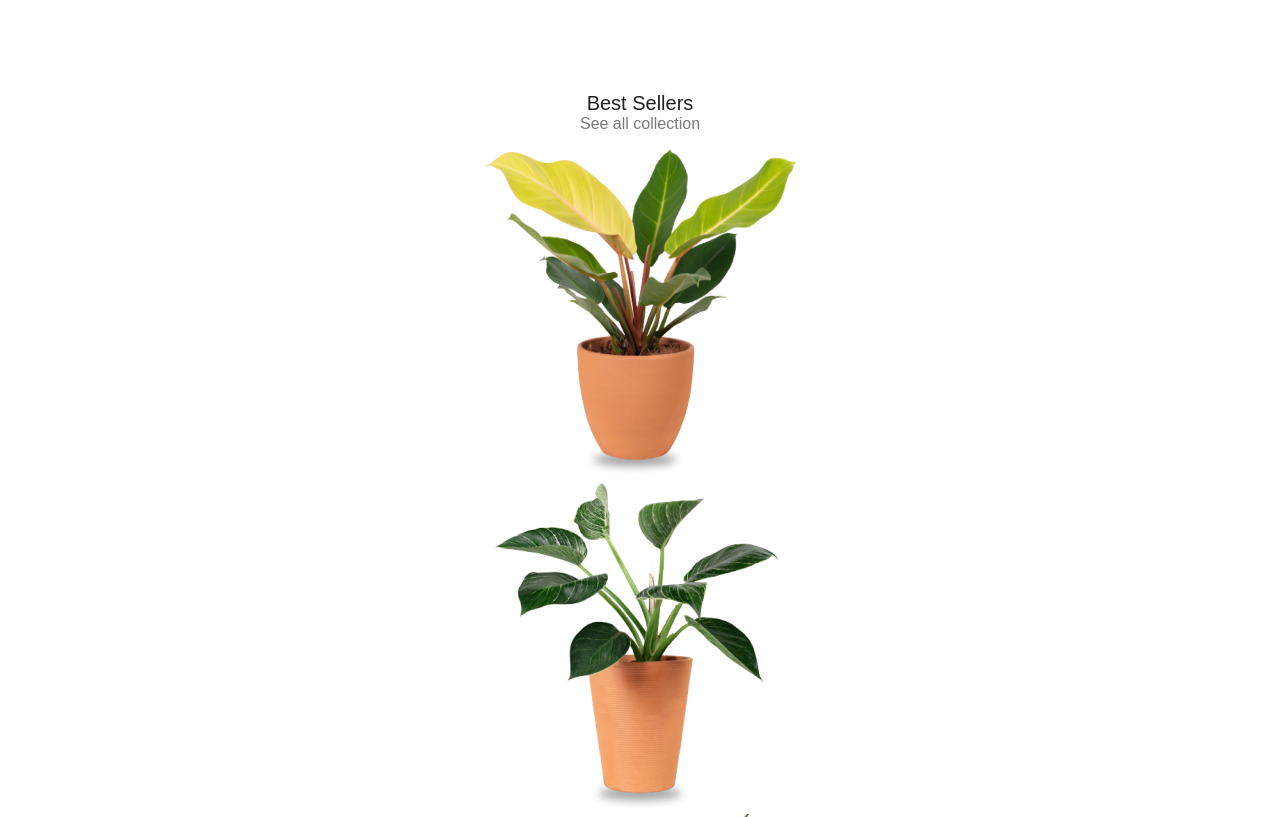
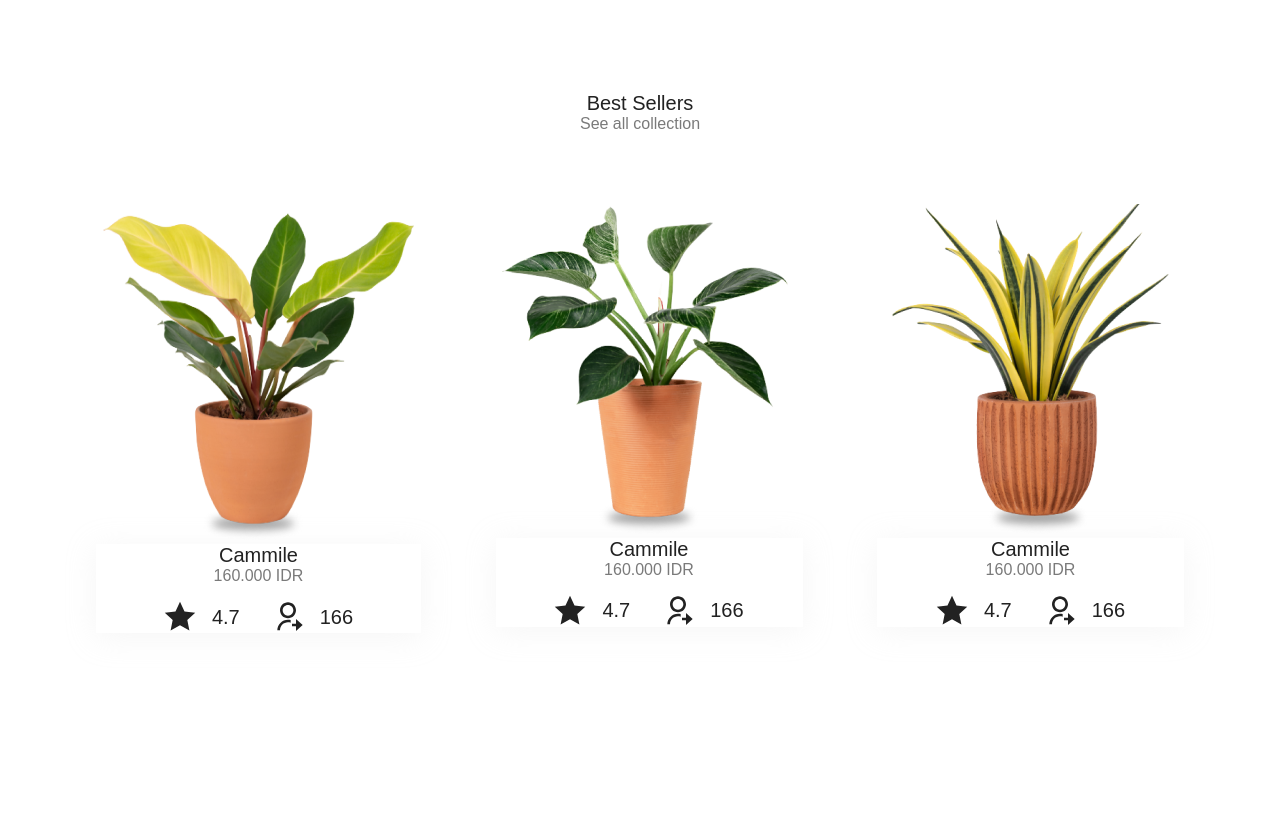
Before and after one commit to cavinhartono/plants-app, a plain HTML site: page pages/homepage.html in a window 1280 px wide. Shown: the part 1060-1877 px from the top of the page. Drawn offline with Linux system fonts and the light colour scheme.

Commit message:
Best Sellers is processing

```diff
--- a/assets/css/master.css
+++ b/assets/css/master.css
@@ -124,9 +124,12 @@ li {
 }
 
 .header .icon {
+  color: var(--white-500);
+}
+
+.icon {
   width: var(--small);
   height: var(--small);
-  color: var(--white-500);
 }
 
 .header.scroller {
--- a/assets/css/style.css
+++ b/assets/css/style.css
@@ -75,7 +75,7 @@ section:not(.container) {
   color: var(--blue-700);
 }
 
-.service .content .list .icon {
+:is(.service .content .list .icon) {
   width: var(--medium);
   height: var(--medium);
   color: inherit;
@@ -84,3 +84,31 @@ section:not(.container) {
 .best_sellers {
   text-align: center;
 }
+
+.best_sellers .card {
+  margin: var(--medium) 0;
+  display: flex;
+  justify-content: space-between;
+  align-items: center;
+}
+
+.best_sellers .card .list .link .detail {
+  box-shadow: 0px 4px 30px #dddada40;
+}
+
+.best_sellers .card .preview {
+  margin: var(--s-small) 0;
+  display: flex;
+  justify-content: center;
+  gap: var(--small);
+}
+
+.best_sellers .card .preview .list {
+  display: flex;
+  gap: var(--s-small);
+  align-items: center;
+}
+
+.best_sellers .card .preview .list .label {
+  font-size: var(--label);
+}
--- a/pages/homepage.html
+++ b/pages/homepage.html
@@ -129,7 +129,38 @@
             <a href="#" class="link">
               <img src="/assets/img/image.png" alt="" />
               <div class="detail">
-                <h1 class="title"></h1>
+                <h1 class="title">Cammile</h1>
+                <h1 class="subtitle">160.000 IDR</h1>
+                <ul class="preview">
+                  <li class="list">
+                    <span class="icon">
+                      <svg
+                        xmlns="http://www.w3.org/2000/svg"
+                        fill="currentColor"
+                        viewBox="0 0 24 24"
+                      >
+                        <path
+                          d="M12.0006 18.26L4.94715 22.2082L6.52248 14.2799L0.587891 8.7918L8.61493 7.84006L12.0006 0.5L15.3862 7.84006L23.4132 8.7918L17.4787 14.2799L19.054 22.2082L12.0006 18.26Z"
+                        ></path>
+                      </svg>
+                    </span>
+                    <span class="label">4.7</span>
+                  </li>
+                  <li class="list">
+                    <span class="icon">
+                      <svg
+                        xmlns="http://www.w3.org/2000/svg"
+                        fill="currentColor"
+                        viewBox="0 0 24 24"
+                      >
+                        <path
+                          d="M14 14.252V16.3414C13.3744 16.1203 12.7013 16 12 16C8.68629 16 6 18.6863 6 22H4C4 17.5817 7.58172 14 12 14C12.6906 14 13.3608 14.0875 14 14.252ZM12 13C8.685 13 6 10.315 6 7C6 3.685 8.685 1 12 1C15.315 1 18 3.685 18 7C18 10.315 15.315 13 12 13ZM12 11C14.21 11 16 9.21 16 7C16 4.79 14.21 3 12 3C9.79 3 8 4.79 8 7C8 9.21 9.79 11 12 11ZM18 17V13.5L23 18L18 22.5V19H15V17H18Z"
+                        ></path>
+                      </svg>
+                    </span>
+                    <span class="label">166</span>
+                  </li>
+                </ul>
               </div>
             </a>
           </li>
@@ -137,7 +168,38 @@
             <a href="#" class="link">
               <img src="/assets/img/image-1.png" alt="" />
               <div class="detail">
-                <h1 class="title"></h1>
+                <h1 class="title">Cammile</h1>
+                <h1 class="subtitle">160.000 IDR</h1>
+                <ul class="preview">
+                  <li class="list">
+                    <span class="icon">
+                      <svg
+                        xmlns="http://www.w3.org/2000/svg"
+                        fill="currentColor"
+                        viewBox="0 0 24 24"
+                      >
+                        <path
+                          d="M12.0006 18.26L4.94715 22.2082L6.52248 14.2799L0.587891 8.7918L8.61493 7.84006L12.0006 0.5L15.3862 7.84006L23.4132 8.7918L17.4787 14.2799L19.054 22.2082L12.0006 18.26Z"
+                        ></path>
+                      </svg>
+                    </span>
+                    <span class="label">4.7</span>
+                  </li>
+                  <li class="list">
+                    <span class="icon">
+                      <svg
+                        xmlns="http://www.w3.org/2000/svg"
+                        fill="currentColor"
+                        viewBox="0 0 24 24"
+                      >
+                        <path
+                          d="M14 14.252V16.3414C13.3744 16.1203 12.7013 16 12 16C8.68629 16 6 18.6863 6 22H4C4 17.5817 7.58172 14 12 14C12.6906 14 13.3608 14.0875 14 14.252ZM12 13C8.685 13 6 10.315 6 7C6 3.685 8.685 1 12 1C15.315 1 18 3.685 18 7C18 10.315 15.315 13 12 13ZM12 11C14.21 11 16 9.21 16 7C16 4.79 14.21 3 12 3C9.79 3 8 4.79 8 7C8 9.21 9.79 11 12 11ZM18 17V13.5L23 18L18 22.5V19H15V17H18Z"
+                        ></path>
+                      </svg>
+                    </span>
+                    <span class="label">166</span>
+                  </li>
+                </ul>
               </div>
             </a>
           </li>
@@ -145,7 +207,38 @@
             <a href="#" class="link">
               <img src="/assets/img/image-2.png" alt="" />
               <div class="detail">
-                <h1 class="title"></h1>
+                <h1 class="title">Cammile</h1>
+                <h1 class="subtitle">160.000 IDR</h1>
+                <ul class="preview">
+                  <li class="list">
+                    <span class="icon">
+                      <svg
+                        xmlns="http://www.w3.org/2000/svg"
+                        fill="currentColor"
+                        viewBox="0 0 24 24"
+                      >
+                        <path
+                          d="M12.0006 18.26L4.94715 22.2082L6.52248 14.2799L0.587891 8.7918L8.61493 7.84006L12.0006 0.5L15.3862 7.84006L23.4132 8.7918L17.4787 14.2799L19.054 22.2082L12.0006 18.26Z"
+                        ></path>
+                      </svg>
+                    </span>
+                    <span class="label">4.7</span>
+                  </li>
+                  <li class="list">
+                    <span class="icon">
+                      <svg
+                        xmlns="http://www.w3.org/2000/svg"
+                        fill="currentColor"
+                        viewBox="0 0 24 24"
+                      >
+                        <path
+                          d="M14 14.252V16.3414C13.3744 16.1203 12.7013 16 12 16C8.68629 16 6 18.6863 6 22H4C4 17.5817 7.58172 14 12 14C12.6906 14 13.3608 14.0875 14 14.252ZM12 13C8.685 13 6 10.315 6 7C6 3.685 8.685 1 12 1C15.315 1 18 3.685 18 7C18 10.315 15.315 13 12 13ZM12 11C14.21 11 16 9.21 16 7C16 4.79 14.21 3 12 3C9.79 3 8 4.79 8 7C8 9.21 9.79 11 12 11ZM18 17V13.5L23 18L18 22.5V19H15V17H18Z"
+                        ></path>
+                      </svg>
+                    </span>
+                    <span class="label">166</span>
+                  </li>
+                </ul>
               </div>
             </a>
           </li>
```
